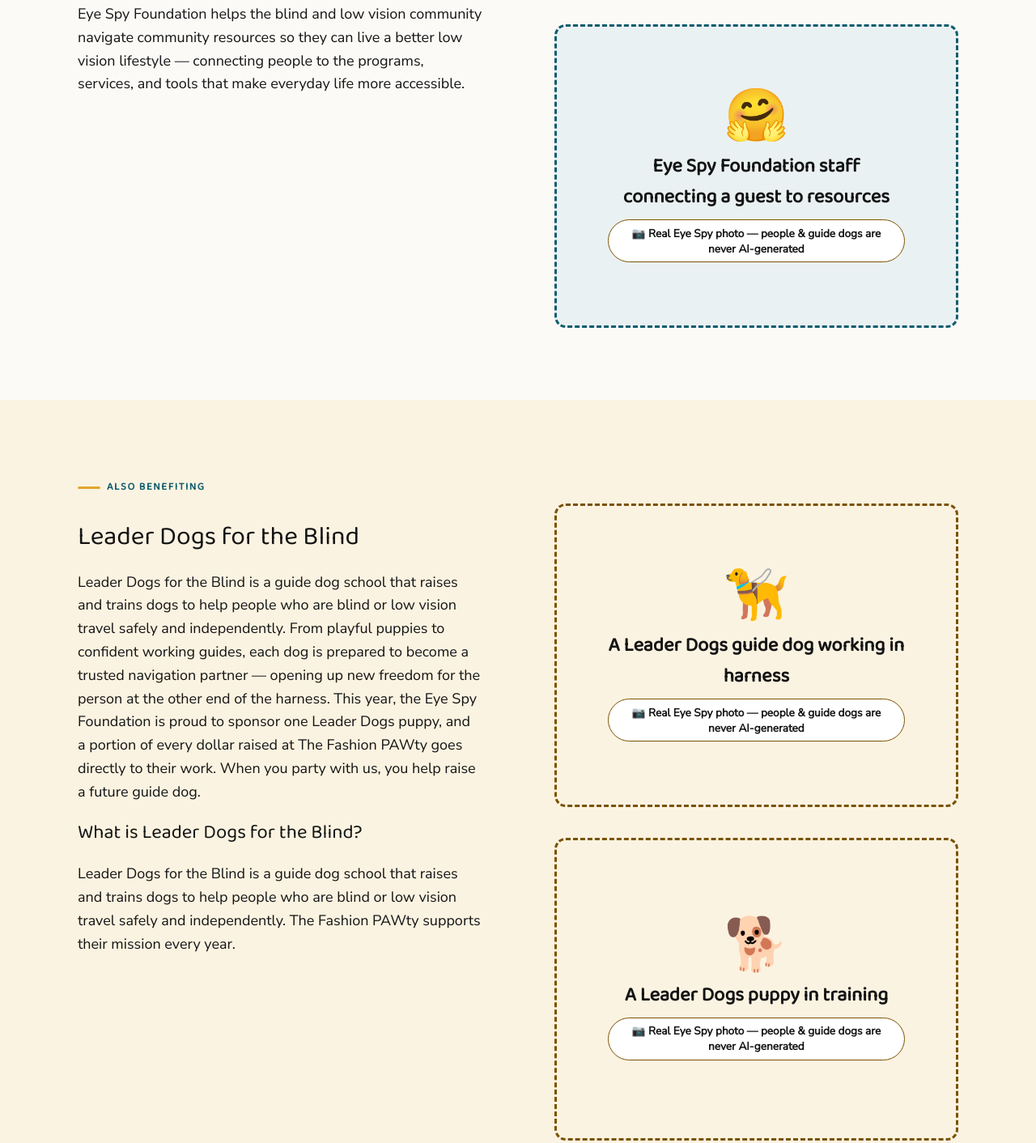
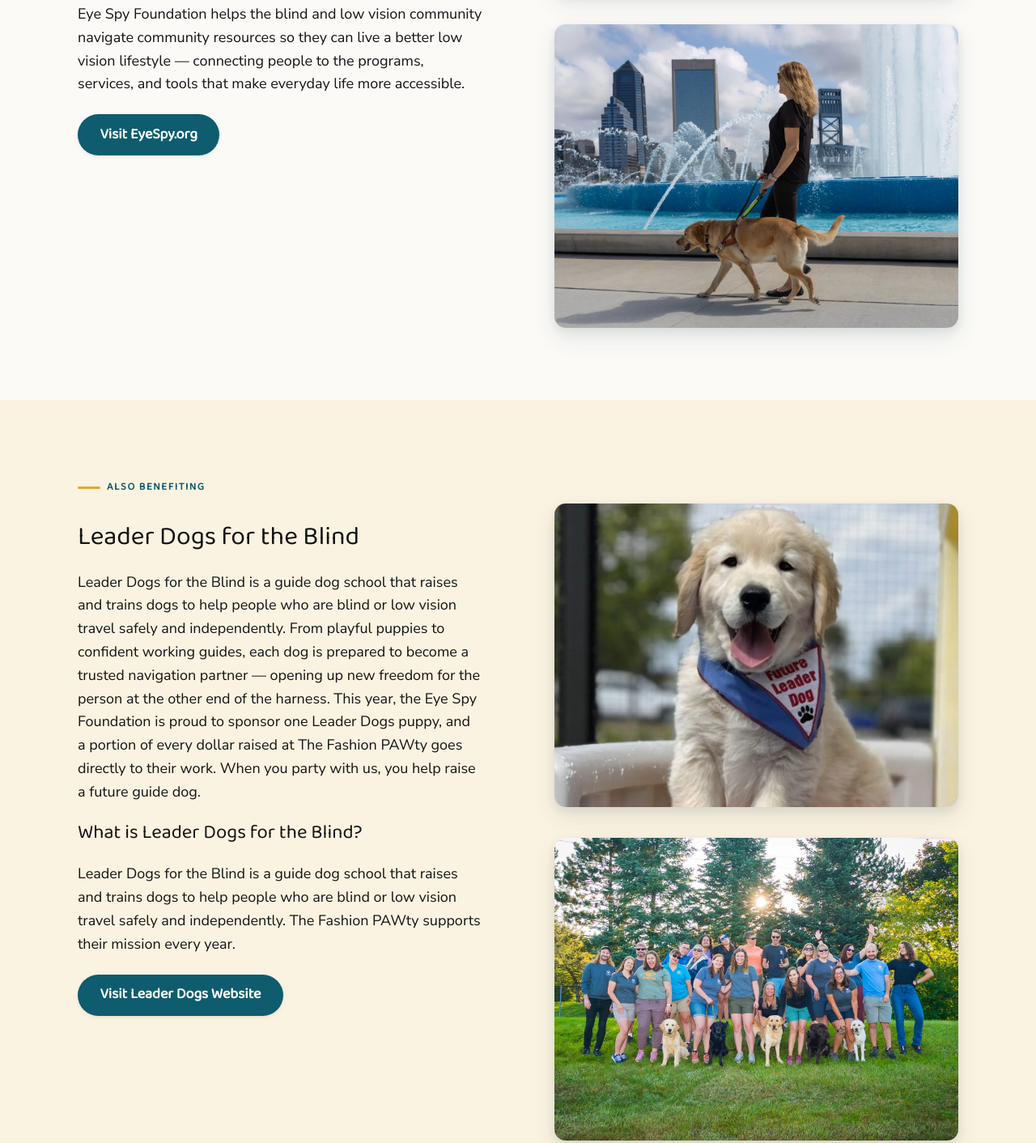
Before and after one commit to eyeSpyOrg/the-fashion-pawty-website, an Astro site: page /beneficiaries in a window 1280 px wide. Shown: the part 1012-2424 px from the top of the page at 81% size. Built offline with nearby package versions, Linux system fonts and the light colour scheme; Astro itself is replaced by a stand-in of ours; a web font is replaced by a local one.

Commit message:
pic push

```diff
--- a/src/pages/beneficiaries.astro
+++ b/src/pages/beneficiaries.astro
@@ -55,10 +55,27 @@
           lifestyle — connecting people to the programs, services, and tools
           that make everyday life more accessible.
         </p>
+        <p>
+          <a class="btn btn--primary" href="https://eyespy.org" target="_blank" rel="noopener">
+            Visit EyeSpy.org
+          </a>
+        </p>
       </div>
       <div class="photo-stack">
-        <ImagePlaceholder label="Eye Spy Foundation team welcoming guests" policy="real" ratio="4 / 3" icon="👁️" />
-        <ImagePlaceholder label="Eye Spy Foundation staff connecting a guest to resources" policy="real" ratio="4 / 3" icon="🤗" />
+        <img
+          src="/images/beneficiaries/eyespy-website-mockup.webp"
+          alt="The Eye Spy Foundation website homepage displayed on a desktop monitor"
+          width="1600"
+          height="1200"
+          loading="lazy"
+        />
+        <img
+          src="/images/beneficiaries/guide-dog-navigation.webp"
+          alt="A woman using a guide dog in harness to navigate near a fountain in downtown Jacksonville"
+          width="1600"
+          height="1200"
+          loading="lazy"
+        />
       </div>
     </div>
   </section>
@@ -87,10 +104,27 @@
           safely and independently. The Fashion PAWty supports their mission
           every year.
         </p>
+        <p>
+          <a class="btn btn--primary" href="https://www.leaderdog.org/" target="_blank" rel="noopener">
+            Visit Leader Dogs Website
+          </a>
+        </p>
       </div>
       <div class="photo-stack">
-        <ImagePlaceholder label="A Leader Dogs guide dog working in harness" policy="real" ratio="4 / 3" icon="🦮" tone="gold" />
-        <ImagePlaceholder label="A Leader Dogs puppy in training" policy="real" ratio="4 / 3" icon="🐕" tone="gold" />
+        <img
+          src="/images/beneficiaries/leader-dogs-puppy.webp"
+          alt="A golden retriever puppy wearing a 'Future Leader Dog' bandana"
+          width="1600"
+          height="1200"
+          loading="lazy"
+        />
+        <img
+          src="/images/beneficiaries/leader-dogs-staff.webp"
+          alt="Leader Dogs for the Blind staff and trainers posing outdoors with their guide dogs"
+          width="1600"
+          height="1200"
+          loading="lazy"
+        />
       </div>
     </div>
   </section>
@@ -126,6 +160,13 @@
     .split--balanced { grid-template-columns: 1fr 1fr; }
   }
   .photo-stack { display: grid; gap: var(--space-m); }
+  .photo-stack img {
+    width: 100%;
+    aspect-ratio: 4 / 3;
+    object-fit: cover;
+    border-radius: var(--radius);
+    box-shadow: var(--shadow);
+  }
   .cta-band { text-align: center; }
   .cta-band__btns { display: flex; gap: var(--space-s); flex-wrap: wrap; justify-content: center; margin-top: var(--space-m); }
 
```
Also changed, not shown: public/images/beneficiaries/eyespy-website-mockup.webp (added), public/images/beneficiaries/guide-dog-navigation.webp (added), public/images/beneficiaries/leader-dogs-puppy.webp (added), public/images/beneficiaries/leader-dogs-staff.webp (added), 3 other files.
